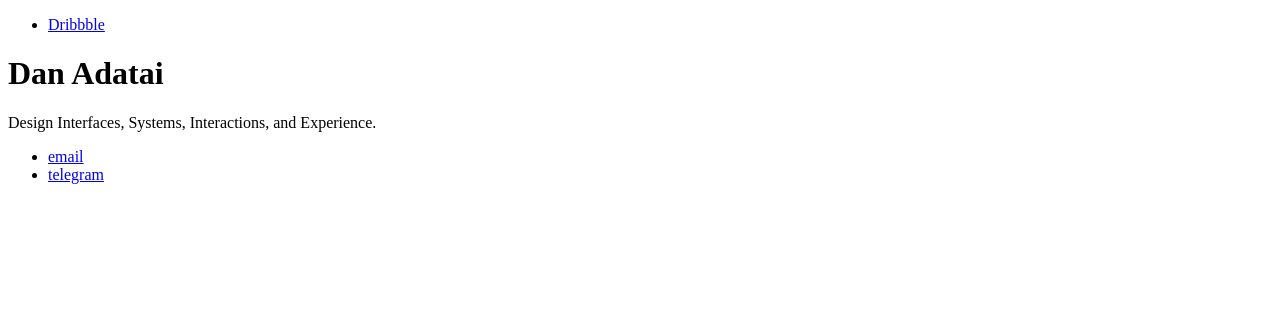
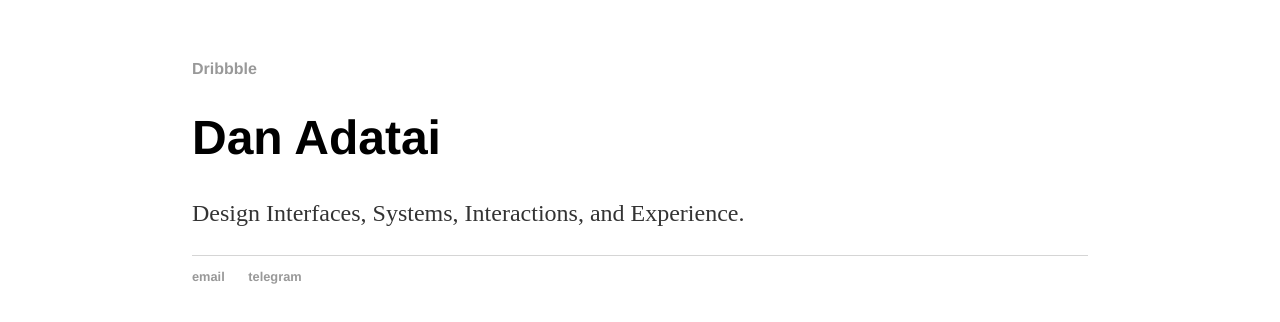
Before and after one commit to danadatai/danadatai.github.io, a plain HTML site: page index.html in a window 1280 px wide. Drawn offline with Linux system fonts and the light colour scheme.

Commit message:
Link with main.css

```diff
--- a/index.html
+++ b/index.html
@@ -1,7 +1,8 @@
 <!DOCTYPE html>
 <html>
 	<head>
-		<title>Dan Adatai, UX/UI Designer</title>
+		<title>Dan Adatai, Making Systems Work</title>
+		<link rel="stylesheet" type="text/css" href="/css/main.css">
 	</head>
 	<body>
 		<nav>
```
